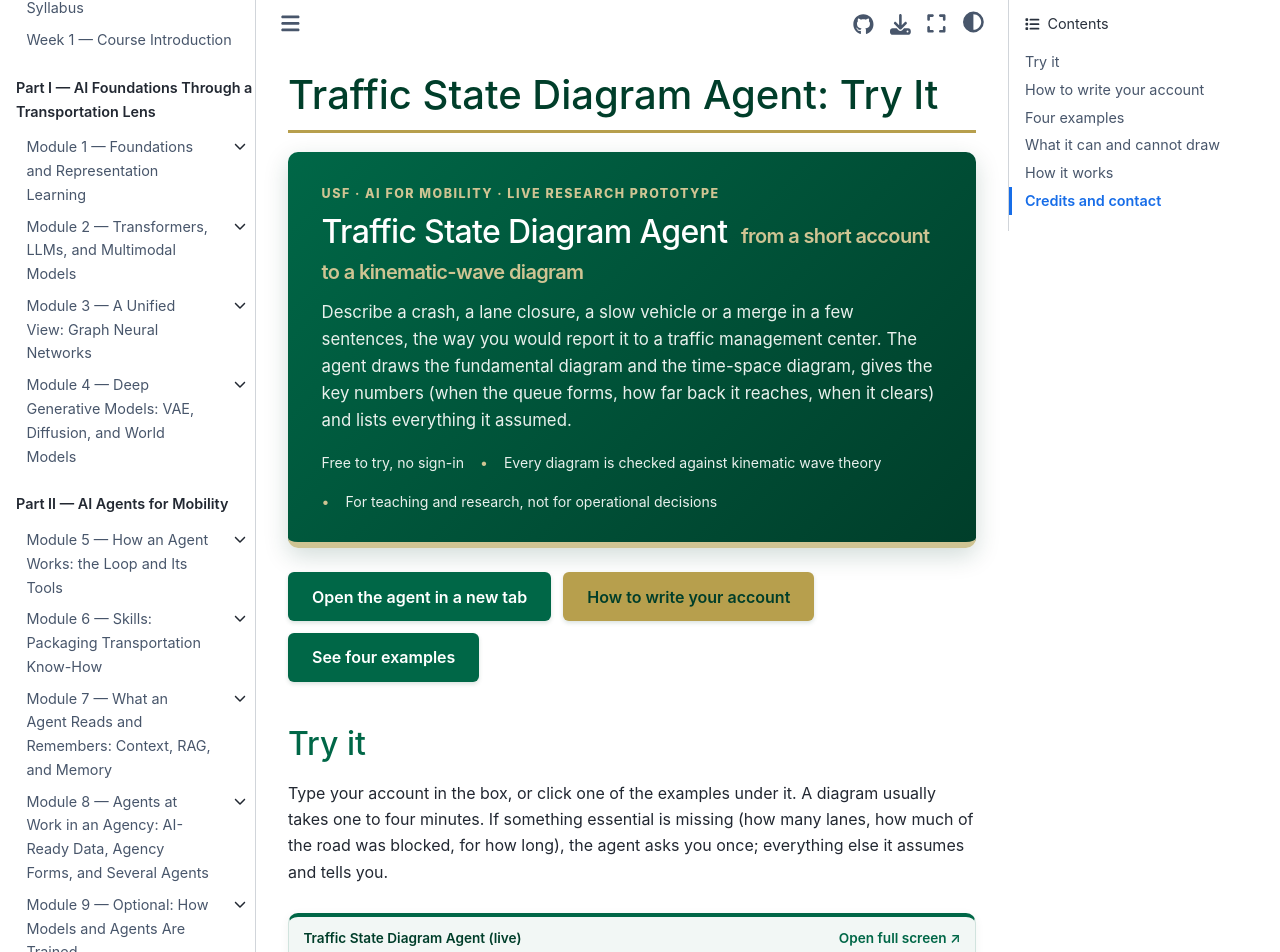
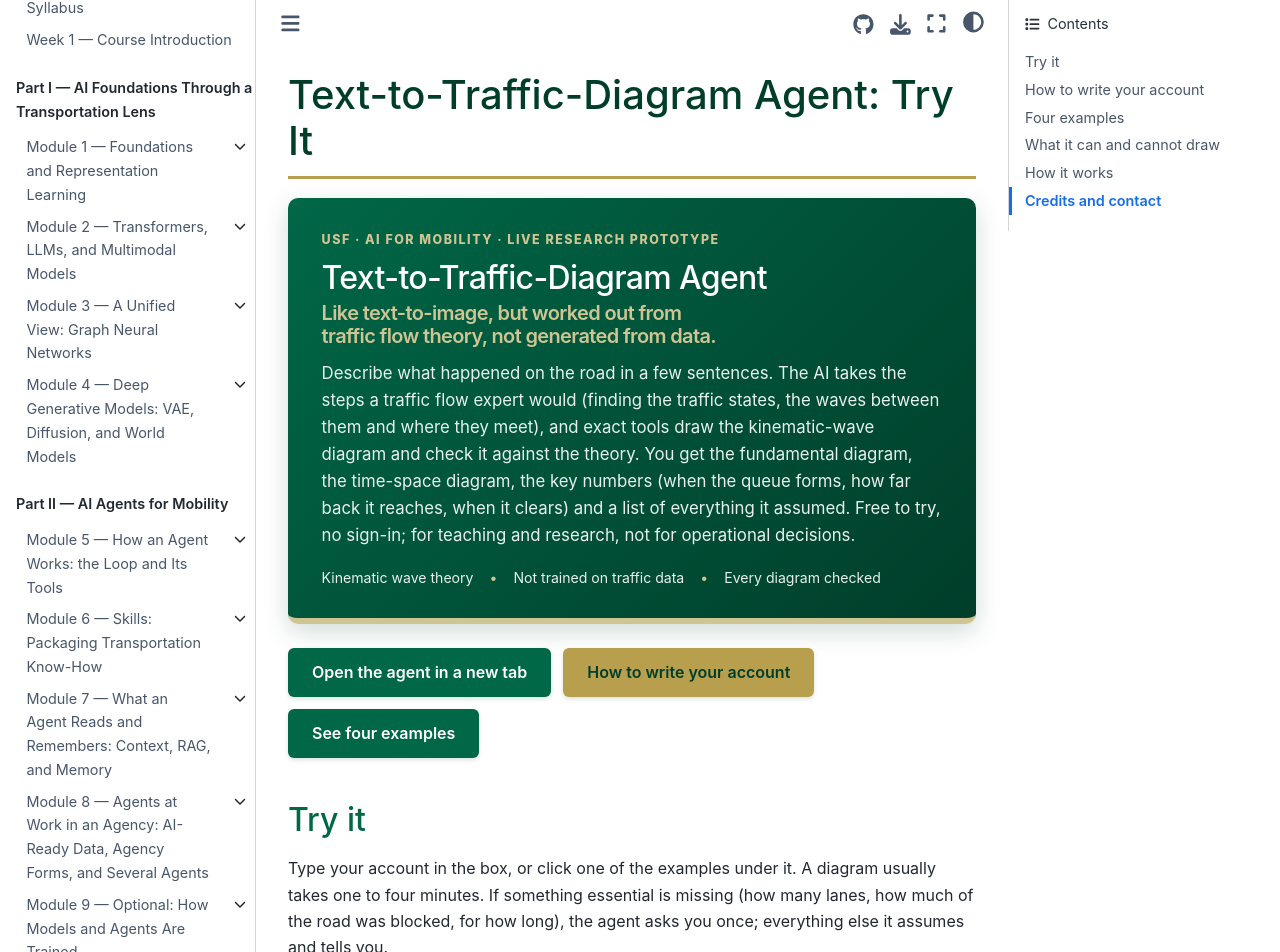
Before and after one commit to ai4mobility/ai4mobility.github.io, a Jupyter Book: the page built from traffic-diagram-agent.md, in a window 1280 px wide and 1400 px high. Shown: the top 952 px of the window. Built offline with Jupyter Book 1.0.4 settings and Sphinx 7.4.7 and the Sphinx Book theme 1.1.4, drawn with Linux system fonts in a browser that asks for light colours; pages that are not in the unit, such as notebooks, are missing from menus; some of the changed text lies outside the part shown.

Commit message:
Diagram agent page: rename to Text-to-Traffic-Diagram Agent
New header tagline and tags, menu title "Try It: Text-to-Traffic-Diagram",
and two sentences in "How it works" on how it differs from text-to-image
tools.

Co-Authored-By: Claude Opus 5.5 <noreply@anthropic.com>
Claude-Session: https://claude.ai/code/session_014NvYPouGWLsKmCMGh8xBX9

```diff
--- a/_toc.yml
+++ b/_toc.yml
@@ -212,7 +212,7 @@ parts:
       - file: skills
         title: "Transportation Skills"
       - file: traffic-diagram-agent
-        title: "Try It: Traffic Diagram Agent"
+        title: "Try It: Text-to-Traffic-Diagram"
       - file: hardware
         title: Hardware for Class
       - file: hurricane-dataset
--- a/traffic-diagram-agent.md
+++ b/traffic-diagram-agent.md
@@ -1,14 +1,14 @@
 (traffic-diagram-agent)=
-# Traffic State Diagram Agent: Try It
+# Text-to-Traffic-Diagram Agent: Try It
 
 <section class="resource-hero">
   <div class="resource-eyebrow">USF &middot; AI for Mobility &middot; Live research prototype</div>
-  <h2>Traffic State Diagram Agent <span>from a short account to a kinematic-wave diagram</span></h2>
-  <p>Describe a crash, a lane closure, a slow vehicle or a merge in a few sentences, the way you would report it to a traffic management center. The agent draws the fundamental diagram and the time-space diagram, gives the key numbers (when the queue forms, how far back it reaches, when it clears) and lists everything it assumed.</p>
+  <h2>Text-to-Traffic-Diagram Agent <span style="display:block; margin:6px 0 0 0; text-wrap:balance;">Like text-to-image, but worked out from traffic flow theory, not generated from data.</span></h2>
+  <p>Describe what happened on the road in a few sentences. The AI takes the steps a traffic flow expert would (finding the traffic states, the waves between them and where they meet), and exact tools draw the kinematic-wave diagram and check it against the theory. You get the fundamental diagram, the time-space diagram, the key numbers (when the queue forms, how far back it reaches, when it clears) and a list of everything it assumed. Free to try, no sign-in; for teaching and research, not for operational decisions.</p>
   <div class="resource-meta">
-    <span>Free to try, no sign-in</span>
-    <span>Every diagram is checked against kinematic wave theory</span>
-    <span>For teaching and research, not for operational decisions</span>
+    <span>Kinematic wave theory</span>
+    <span>Not trained on traffic data</span>
+    <span>Every diagram checked</span>
   </div>
 </section>
 
@@ -26,11 +26,11 @@ how long), the agent asks you once; everything else it assumes and tells you.
 
 <div class="companion-embed kw-embed">
   <div class="companion-embed-bar">
-    <span>Traffic State Diagram Agent (live)</span>
+    <span>Text-to-Traffic-Diagram Agent (live)</span>
     <a href="https://kw-diagram-agent.onrender.com/" target="_blank" rel="noopener">Open full screen &#8599;</a>
   </div>
   <iframe id="kw-agent-frame" src="https://kw-diagram-agent.onrender.com/"
-          title="Traffic State Diagram Agent" loading="lazy" style="height: 1150px;"></iframe>
+          title="Text-to-Traffic-Diagram Agent" loading="lazy" style="height: 1150px;"></iframe>
 </div>
 
 <script>
@@ -193,6 +193,9 @@ fundamental diagram, and it does not consider a capacity drop unless you mention
 
 ## How it works
 
+Like a text-to-image tool, it turns a few sentences into a picture. Unlike one, it has not learned from traffic
+data and does not paint something that only looks right: every line comes from kinematic wave theory.
+
 The agent is an AI model (Claude Sonnet 5.5) that follows a **skill**: Prof. Hao Zhou's procedure for drawing
 traffic state diagrams, written down step by step (see {doc}`Module 6 on skills <module6/index>` and
 {doc}`Transportation Skills <skills>`). The model does the reasoning: which traffic states appear, and on which
```
Also changed, not shown: module6/index.md (+1 -1 lines).
